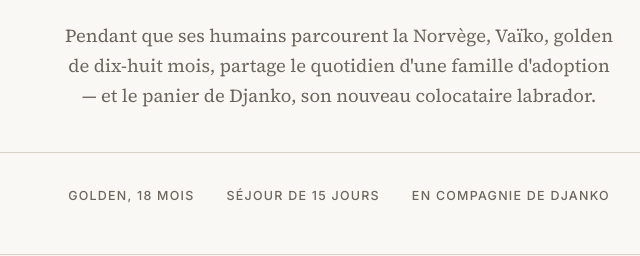
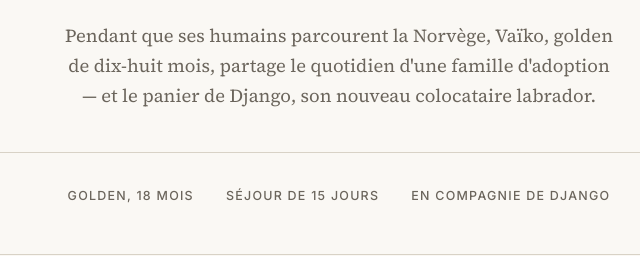
Before and after one commit to jon77340/vaiko-blog, a plain HTML site: page index.html in a window 1280 px wide. Shown: the part 424-680 px from the top of the page, 301-941 px from the left. Drawn offline with nearby package versions, Linux system fonts and the light colour scheme.

Commit message:
fix: Djanko -> Django

```diff
--- a/index.html
+++ b/index.html
@@ -4,7 +4,7 @@
 <meta charset="UTF-8">
 <meta name="viewport" content="width=device-width, initial-scale=1.0">
 <title>Vaïko — Carnet de séjour</title>
-<meta name="description" content="Le journal de Vaïko, en garde chez Djanko pendant que ses humains arpentent les fjords.">
+<meta name="description" content="Le journal de Vaïko, en garde chez Django pendant que ses humains arpentent les fjords.">
 <meta name="theme-color" content="#faf8f4">
 
 <link rel="preconnect" href="https://fonts.googleapis.com">
@@ -30,11 +30,11 @@
   <div class="hero-content">
     <p class="kicker">Été 2026 · Carnet de séjour</p>
     <h1>Quinze jours <em>en pension</em>, racontés par l'intéressé.</h1>
-    <p class="lede">Pendant que ses humains parcourent la Norvège, Vaïko, golden de dix-huit mois, partage le quotidien d'une famille d'adoption — et le panier de Djanko, son nouveau colocataire labrador.</p>
+    <p class="lede">Pendant que ses humains parcourent la Norvège, Vaïko, golden de dix-huit mois, partage le quotidien d'une famille d'adoption — et le panier de Django, son nouveau colocataire labrador.</p>
     <div class="hero-meta">
       <span class="badge">Golden, 18 mois</span>
       <span class="badge">Séjour de 15 jours</span>
-      <span class="badge">En compagnie de Djanko</span>
+      <span class="badge">En compagnie de Django</span>
     </div>
   </div>
 </header>
```
